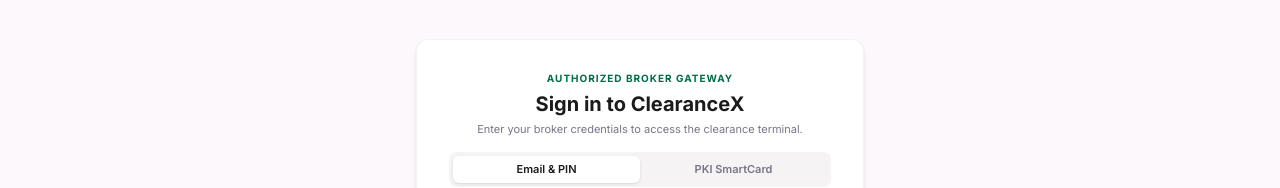
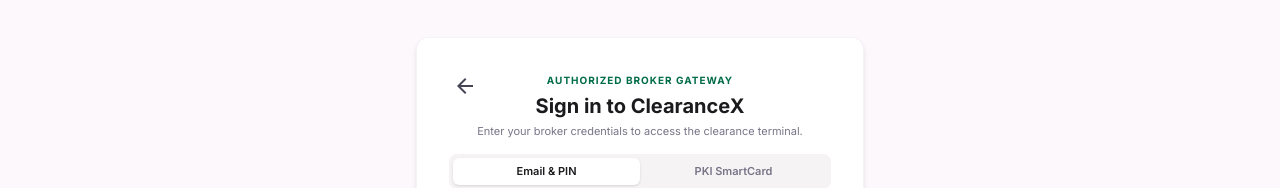
Before and after one commit to nadija-smwg/Code_Splach_AI, a React (Vite) app in the folder frontend/: page /auth/signin in a window 1280 px wide. Shown: the part 158-346 px from the top of the page. Built offline with nearby package versions, Linux system fonts and the light colour scheme.

Commit message:
feat(frontend): add back buttons to authentication screens

```diff
--- a/frontend/src/components/screens/ScreenAuth.tsx
+++ b/frontend/src/components/screens/ScreenAuth.tsx
@@ -18,8 +18,11 @@
   return (
     <div className="w-full max-w-7xl mx-auto px-4 sm:px-8 py-8 flex flex-col items-center justify-center min-h-[calc(100vh-10rem)]">
       <div className="w-full max-w-md bg-surface-container-lowest rounded-xl p-6 md:p-8 shadow-md border border-outline-variant/20 flex flex-col gap-4 text-xs">
-        <div className="text-center">
-          <span className="text-[10px] text-secondary font-bold uppercase tracking-widest block mb-1">Authorized Broker Gateway</span>
+        <div className="text-center relative">
+          <Link to="/" className="absolute left-0 top-0 text-on-surface-variant hover:text-on-surface flex items-center justify-center p-1 rounded-md hover:bg-surface-container-low transition-colors" title="Back to Home">
+            <span className="material-symbols-outlined text-[18px]">arrow_back</span>
+          </Link>
+          <span className="text-[10px] text-secondary font-bold uppercase tracking-widest block mb-1 mt-1">Authorized Broker Gateway</span>
           <h1 className="text-xl font-bold text-on-surface">Sign in to ClearanceX</h1>
           <p className="text-[11px] text-outline mt-1">Enter your broker credentials to access the clearance terminal.</p>
         </div>
@@ -88,8 +91,11 @@
   return (
     <div className="w-full max-w-7xl mx-auto px-4 sm:px-8 py-8 flex flex-col gap-6">
       <div className="max-w-2xl mx-auto w-full bg-surface-container-lowest p-6 md:p-8 rounded-xl shadow-md border border-outline-variant/20 text-xs">
-        <div className="mb-4">
-          <span className="text-[10px] text-primary font-bold uppercase tracking-wider">Step 1 of 3 • Enterprise Onboarding</span>
+        <div className="mb-4 relative text-center">
+          <Link to="/" className="absolute left-0 top-0 text-on-surface-variant hover:text-on-surface flex items-center justify-center p-1 rounded-md hover:bg-surface-container-low transition-colors" title="Back to Home">
+            <span className="material-symbols-outlined text-[18px]">arrow_back</span>
+          </Link>
+          <span className="text-[10px] text-primary font-bold uppercase tracking-wider block mt-1">Step 1 of 3 • Enterprise Onboarding</span>
           <h1 className="text-xl font-bold text-on-surface mt-1">Create your ClearanceX Enterprise Account</h1>
           <p className="text-[11px] text-outline mt-0.5">Connect your freight brokerage or trading house to direct customs clearing infrastructure.</p>
         </div>
```
